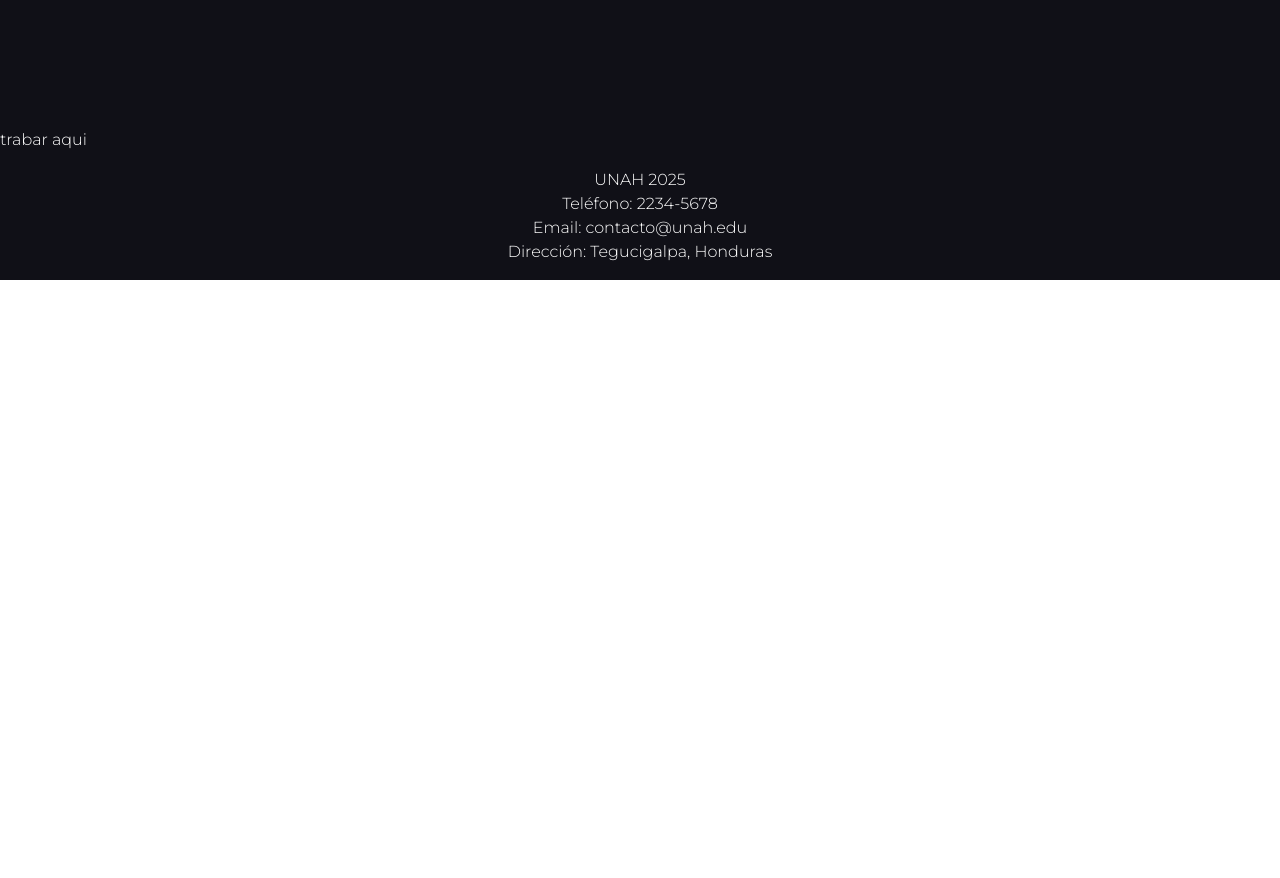
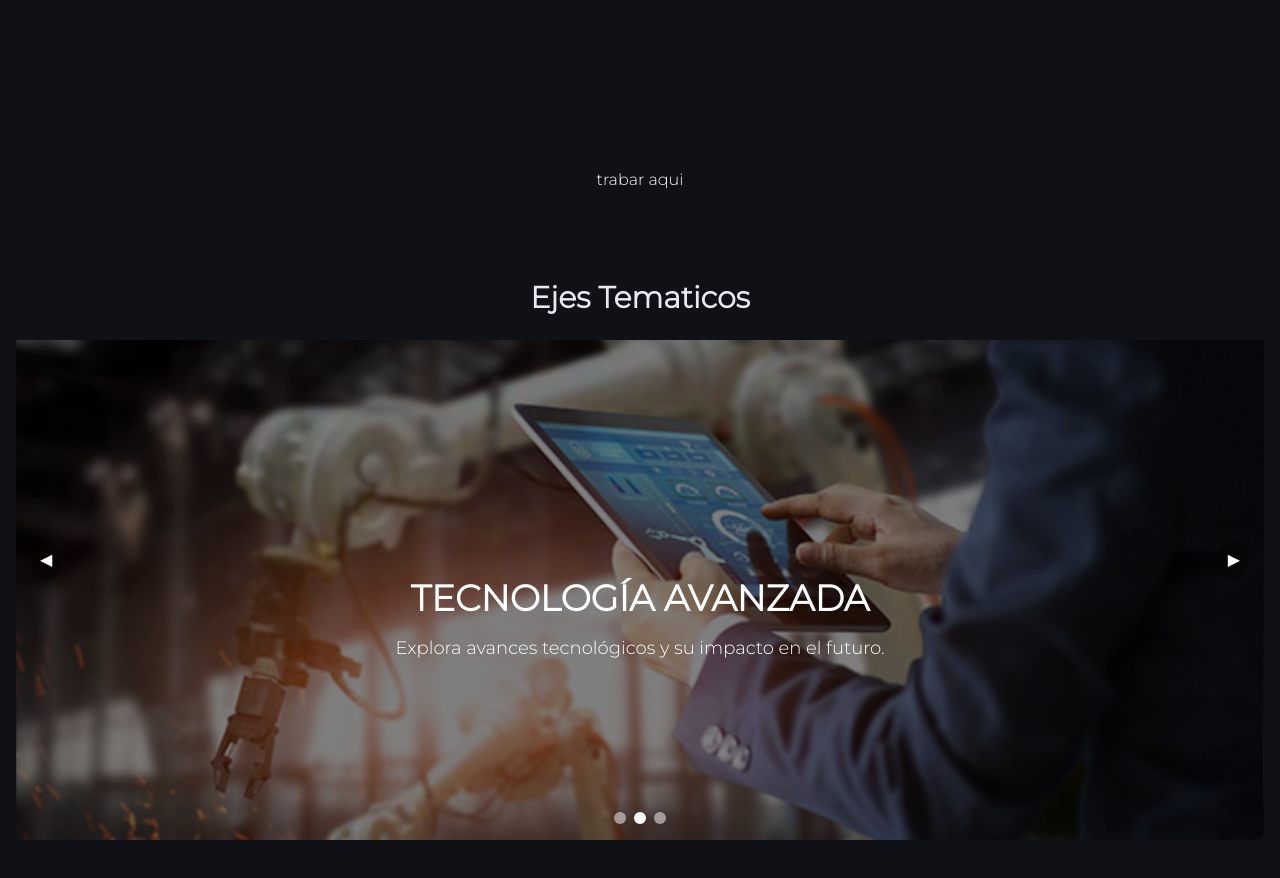
Before and after one commit to erickperejil/Congreso-Universitario-Frontend, a Next.js app: page / in a window 1280 px wide. Shown: the part 1520-2398 px from the top of the page. Before the commit the page ends 1800 px from the top, so only its background shows below. Built offline with nearby package versions, Linux system fonts and the light colour scheme.

Commit message:
fix del merge 2.0 page.tsx

```diff
--- a/src/app/page.tsx
+++ b/src/app/page.tsx
@@ -1,7 +1,9 @@
 'use client'
 
 import Cronograma from "@/components/cronograma";
+import Carousel from "@/components/ejes_tematicos";
 import Navbar from "@/components/Navbar";
+import Ponentes from "@/components/ponentes";
 import PrimaryButton from "@/components/PrimaryButton";
 
 export default function Home() {
@@ -41,7 +43,32 @@
           </div>
         </section>
 
-        <Cronograma />
+
+
+        <div className="w-full min-h-screen flex flex-col bg-[101017]">
+    <div className="bg-[101017] flex-grow w-full mt-10">
+      <div className="flex justify-center">
+      <Cronograma></Cronograma>
+      </div>
+
+      <div className="container mx-auto px-4 py-10">
+      <section className="mt-12">
+          <div>
+          <Carousel></Carousel>
+          </div>
+        </section>
+        <section>
+          <div className="flex justify-center mt-[9%]">
+          <Ponentes></Ponentes>
+          </div>
+          <div>
+
+          </div>
+        </section>
+      </div>
+    </div>
+  </div>
+
       </main>
 
       <footer className="text-center py-4">
--- a/src/components/ejes_tematicos.tsx
+++ b/src/components/ejes_tematicos.tsx
@@ -45,8 +45,12 @@
   }, []);
 
   return (
+
     <div className="relative w-full h-[50vh] md:h-[70vh] overflow-hidden rounded-lg">
       {/* Contenedor del carrusel */}
+      <h1 className="text-[#E7E8F2] text-3xl font-bold text-center mb-6">
+        Ejes Tematicos
+      </h1>
       <div
         className="flex transition-transform duration-700 ease-in-out h-full rounded-sm"
         style={{ transform: `translateX(-${currentIndex * 100}%)` }}
```
